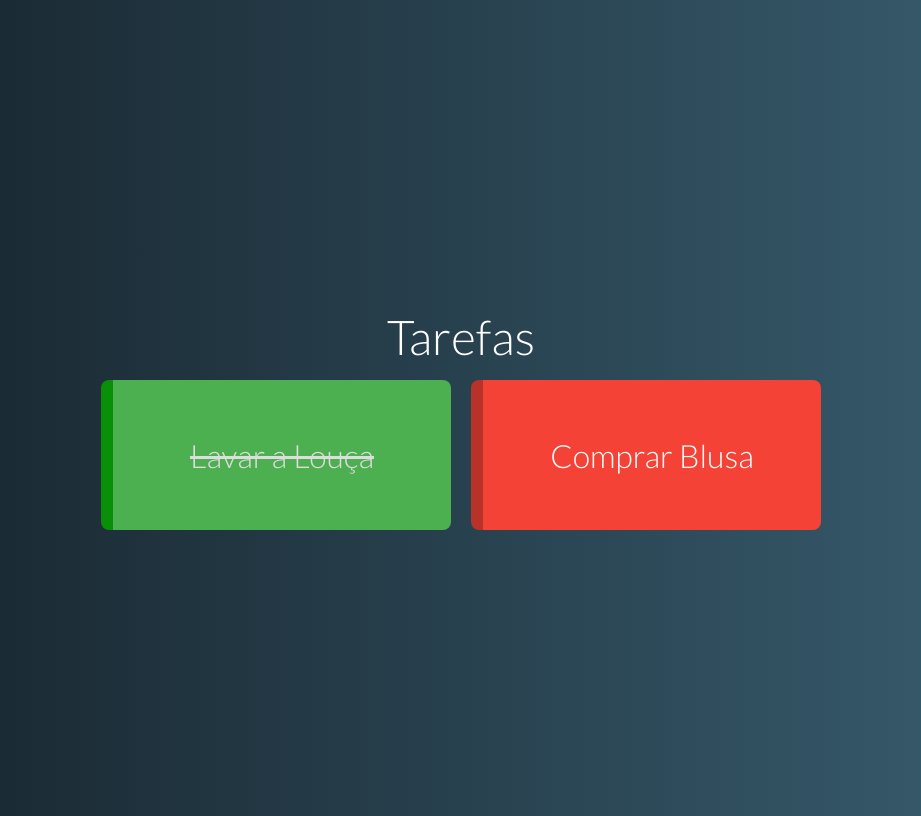
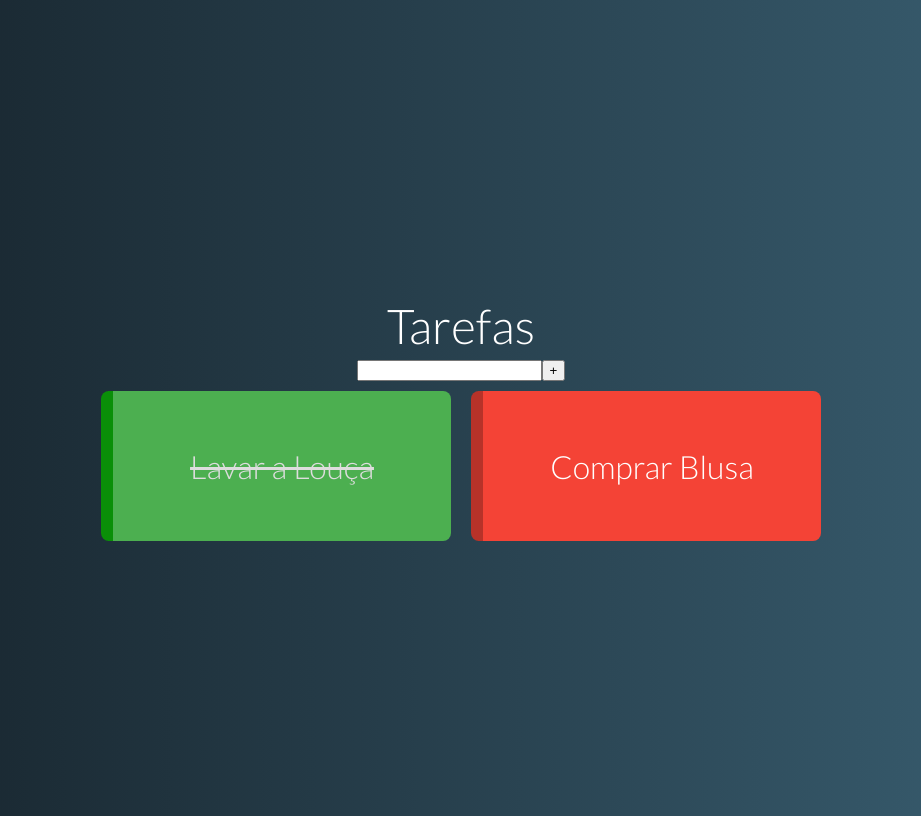
Before and after one commit to brennolemos/Vue-ToDo-App, a Vue app: page / in a window 1280 px wide. Shown: the whole page, without its empty margins (179-1100 px from the left). Built offline with nearby package versions, Linux system fonts and the light colour scheme.

Commit message:
Componente Nova Tarefa 01

```diff
--- a/src/App.vue
+++ b/src/App.vue
@@ -1,15 +1,17 @@
 <template>
   <div id="app">
     <h1>Tarefas</h1>
+    <NewTask @taskAdded="addTask" />
     <TaskGrid :tasks="tasks" />
   </div>
 </template>
 
 <script>
+import NewTask from "./components/NewTask.vue";
 import TaskGrid from "./components/TaskGrid.vue";
 
 export default {
-  components: { TaskGrid },
+  components: { NewTask, TaskGrid },
   data() {
     return {
       tasks: [
@@ -17,6 +19,18 @@
         { name: "Comprar Blusa", pending: true }
       ]
     };
+  },
+  methods: {
+    addTask(task) {
+      const sameName = t => t.name === task.name;
+      const reallyNew = this.tasks.filter(sameName).length == 0;
+      if (reallyNew) {
+        this.tasks.push({
+          name: task.name,
+          pending: task.pending || true
+        });
+      }
+    }
   }
 };
 </script>
--- /dev/null
+++ b/src/components/NewTask.vue
@@ -0,0 +1,25 @@
+<template>
+  <div class="new-task">
+    <input v-model="name" @keydown.enter="add" type="text" />
+    <button @click="add">+</button>
+  </div>
+</template>
+
+<script>
+export default {
+  data() {
+    return {
+      name: ""
+    };
+  },
+  methods: {
+    add() {
+      this.$emit("taskAdded", { name: this.name });
+      this.name = "";
+    }
+  }
+};
+</script>
+
+<style>
+</style>
```
